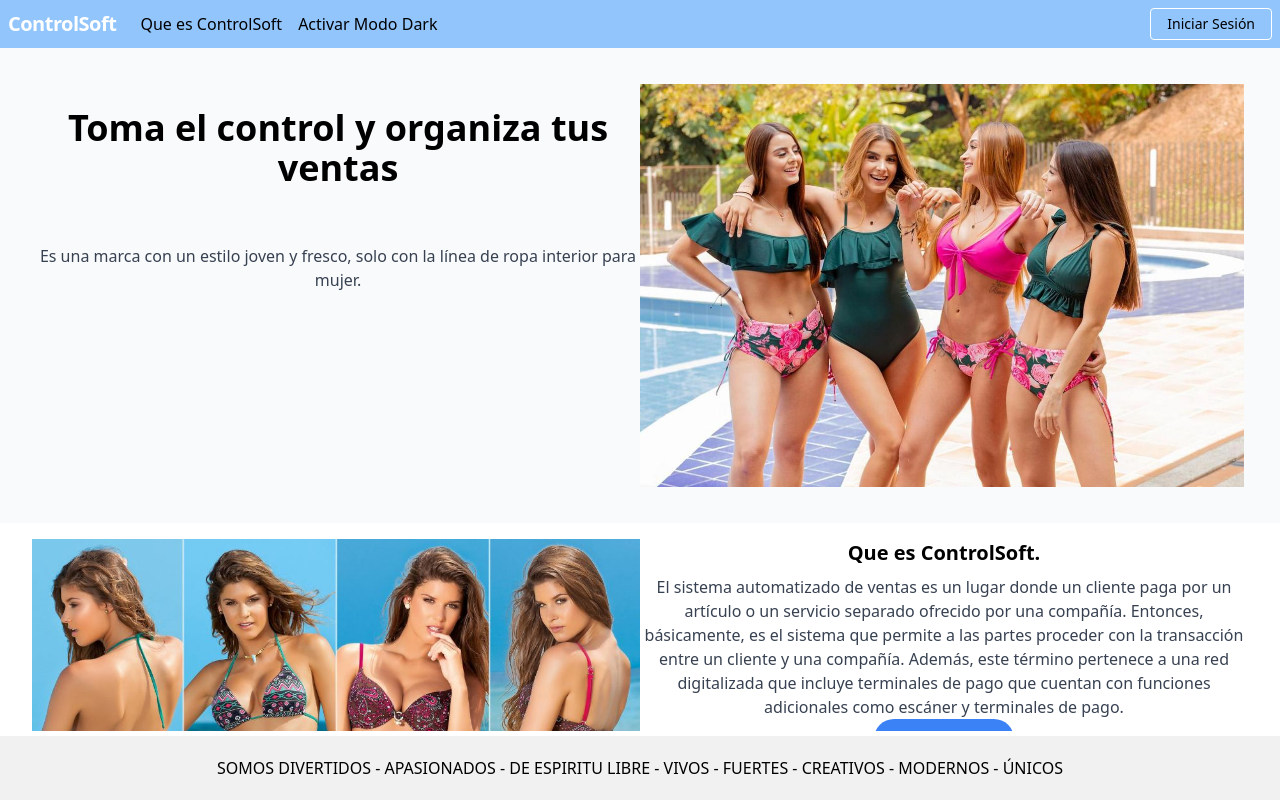
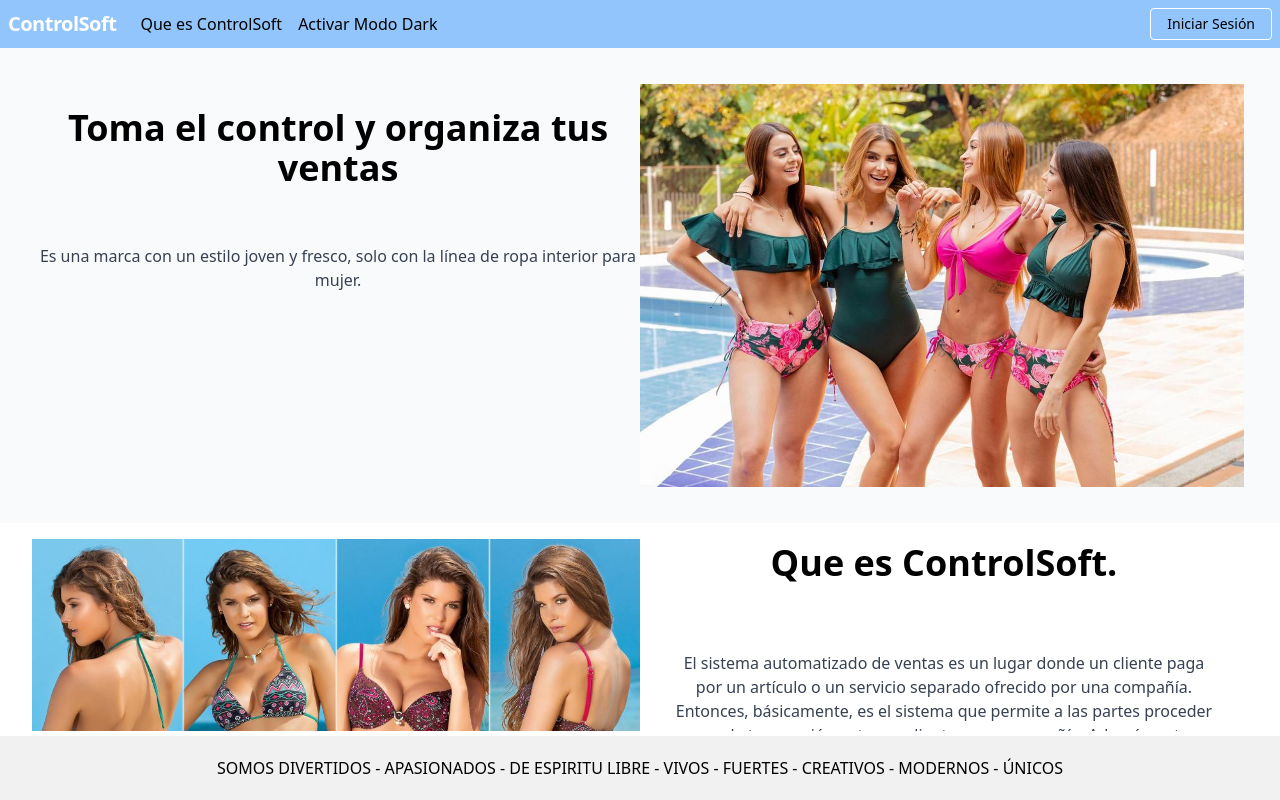
Before and after one commit to MisionTicUDEA/fronted-controlSoft, a React (Create React App) app: page /que_es in a window 1280 px wide. Built offline with nearby package versions, Linux system fonts and the light colour scheme.

Commit message:
actualizacion texto pagina que es

```diff
--- a/src/pages/que_es.jsx
+++ b/src/pages/que_es.jsx
@@ -17,10 +17,10 @@ const Que_es_page = () => {
                 </div>
                 <div className="w-full sm:w-1/2 md:w-1/2 lg:w-1/2 xl:w-1/2 mb-4">
                     <p class="text-center ">
-                    <div className="font-bold text-xl mb-2">
+                    <div className="font-bold text-4xl mb-8 p-1">
                         <p>Que es ControlSoft.</p>
                     </div>
-                        <p className="text-gray-700 text-base">
+                        <p className="text-gray-700 text-base p-8">
                         El sistema automatizado de ventas es un lugar donde un cliente paga por un artículo o un servicio
                             separado ofrecido por una compañía. Entonces, básicamente, es el sistema que permite a las partes
                             proceder con la transacción entre un cliente y una compañía. Además, este término pertenece a una
```
